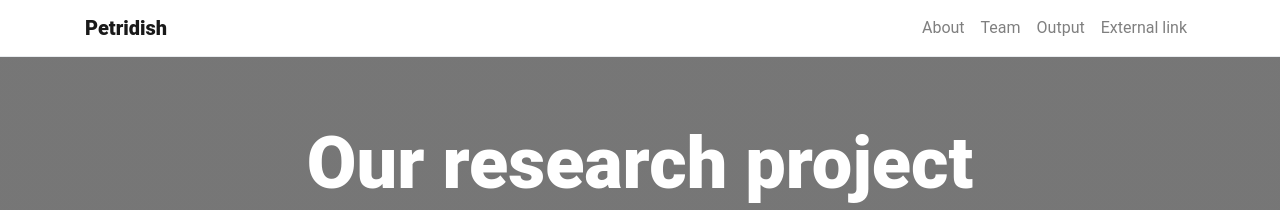
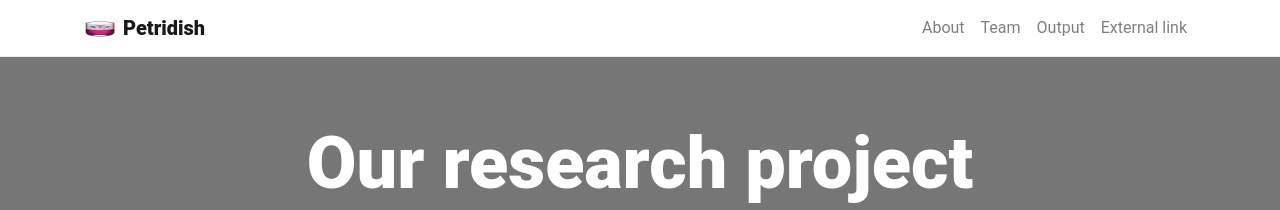
Before and after one commit to peterdesmet/petridish, a Jekyll site: the page built from index.md, in a window 1280 px wide. Shown: the top 210 px of the page. Built offline with Jekyll 4.4.1, drawn with Linux system fonts in a browser that asks for light colours.

Commit message:
Allow to set site logo

```diff
--- a/_config.yml
+++ b/_config.yml
@@ -29,6 +29,10 @@ defaults:
     values:
       layout: "page"
 
+# THEME SETTINGS
+
+logo: assets/img/petri-dish_1f9eb.png
+
 # BUILD SETTINGS
 
 markdown: kramdown
--- a/_includes/navbar.html
+++ b/_includes/navbar.html
@@ -1,6 +1,11 @@
 <nav class="navbar navbar-expand-lg navbar-light bg-light" id="main-nav">
   <div class="container">
-    <a class="navbar-brand" href="{{'/' | relative_url }}">{{ site.title }}</a>
+    <a class="navbar-brand d-flex align-items-center" href="{{'/' | relative_url }}">
+      {% if site.logo %}
+        <img src="{{ site.logo | relative_url }}" class="mr-2">
+      {% endif %}
+      {{ site.title }}
+    </a>
     <button class="navbar-toggler" type="button" data-toggle="collapse" data-target="#navbar-menu">
       Menu <i class="fa fa-bars"></i>
     </button>
--- a/_sass/_navbar.scss
+++ b/_sass/_navbar.scss
@@ -6,6 +6,9 @@
 
   .navbar-brand {
     font-weight: 800;
+    img {
+      height: 30px;
+    }
   }
   .navbar-toggler {
     font-size: 90%;
```
Also changed, not shown: assets/img/petri-dish_1f9eb.png (added).
